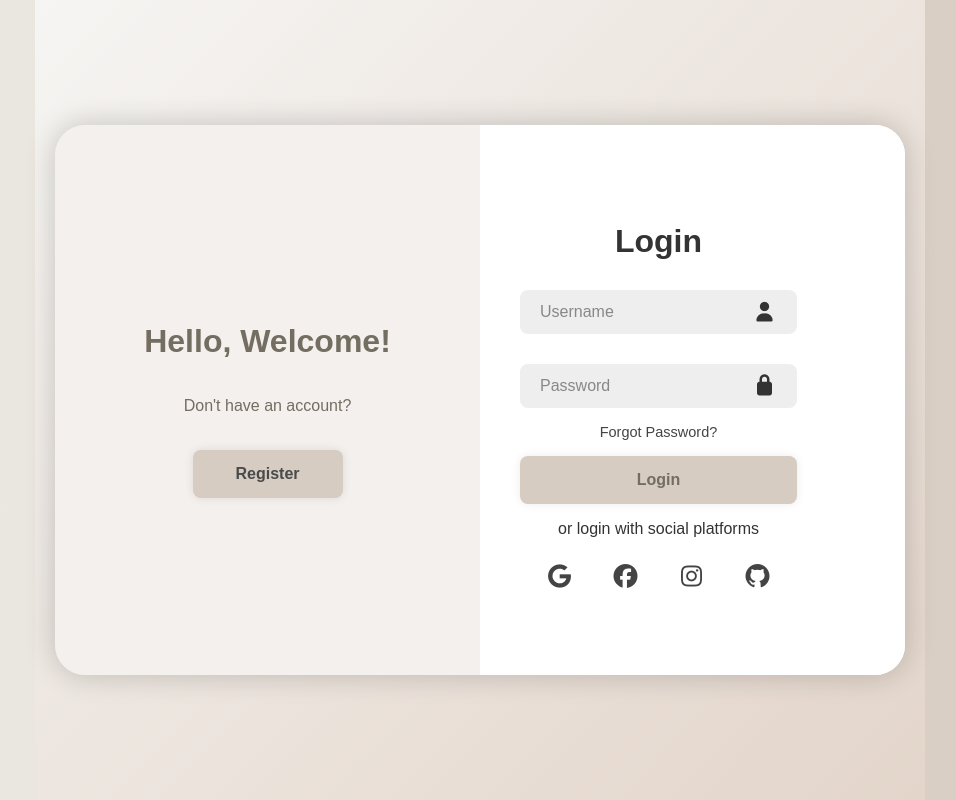
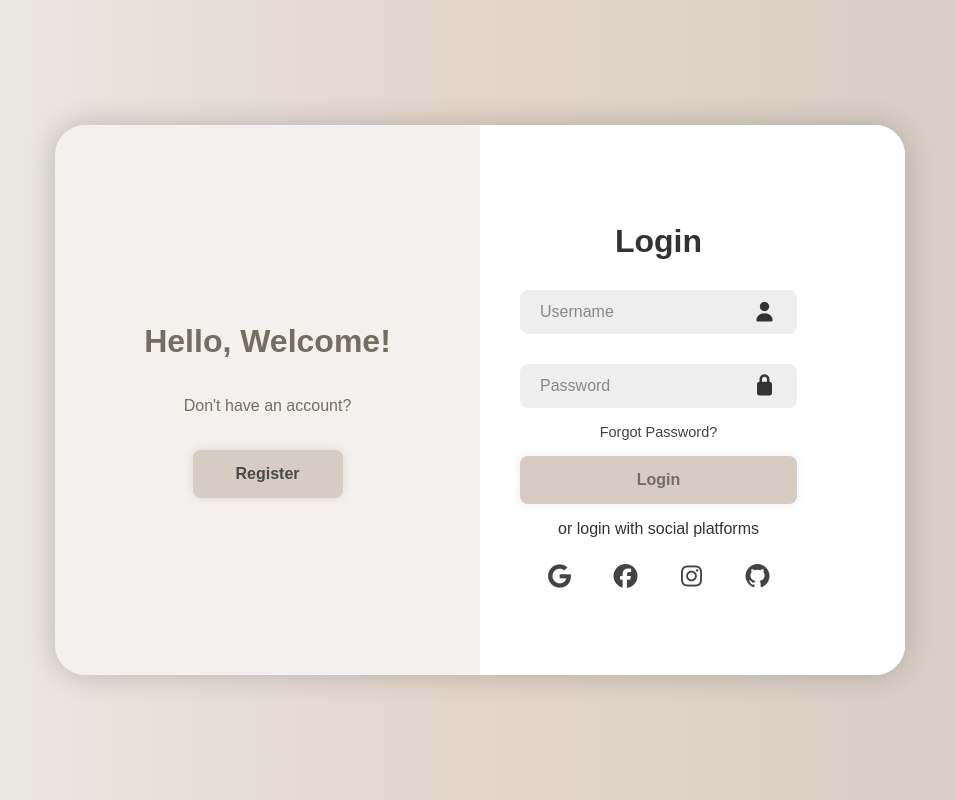
Before and after one commit to Alelover01/personalHub, a React (Create React App) app in the folder frontend/: page / in a window 1280 px wide. Shown: the whole page, without its empty margins (160-1116 px from the left). Built offline with nearby package versions, Linux system fonts and the light colour scheme.

Commit message:
Style change

```diff
--- a/frontend/src/pages/Auth/Auth.css
+++ b/frontend/src/pages/Auth/Auth.css
@@ -13,7 +13,6 @@
   display: flex;
   justify-content: center;
   align-items: center;
-  background: linear-gradient(135deg, var(--base-bg), var(--footer-bg));
 }
 
 /* ========== Container principale ========== */
```
